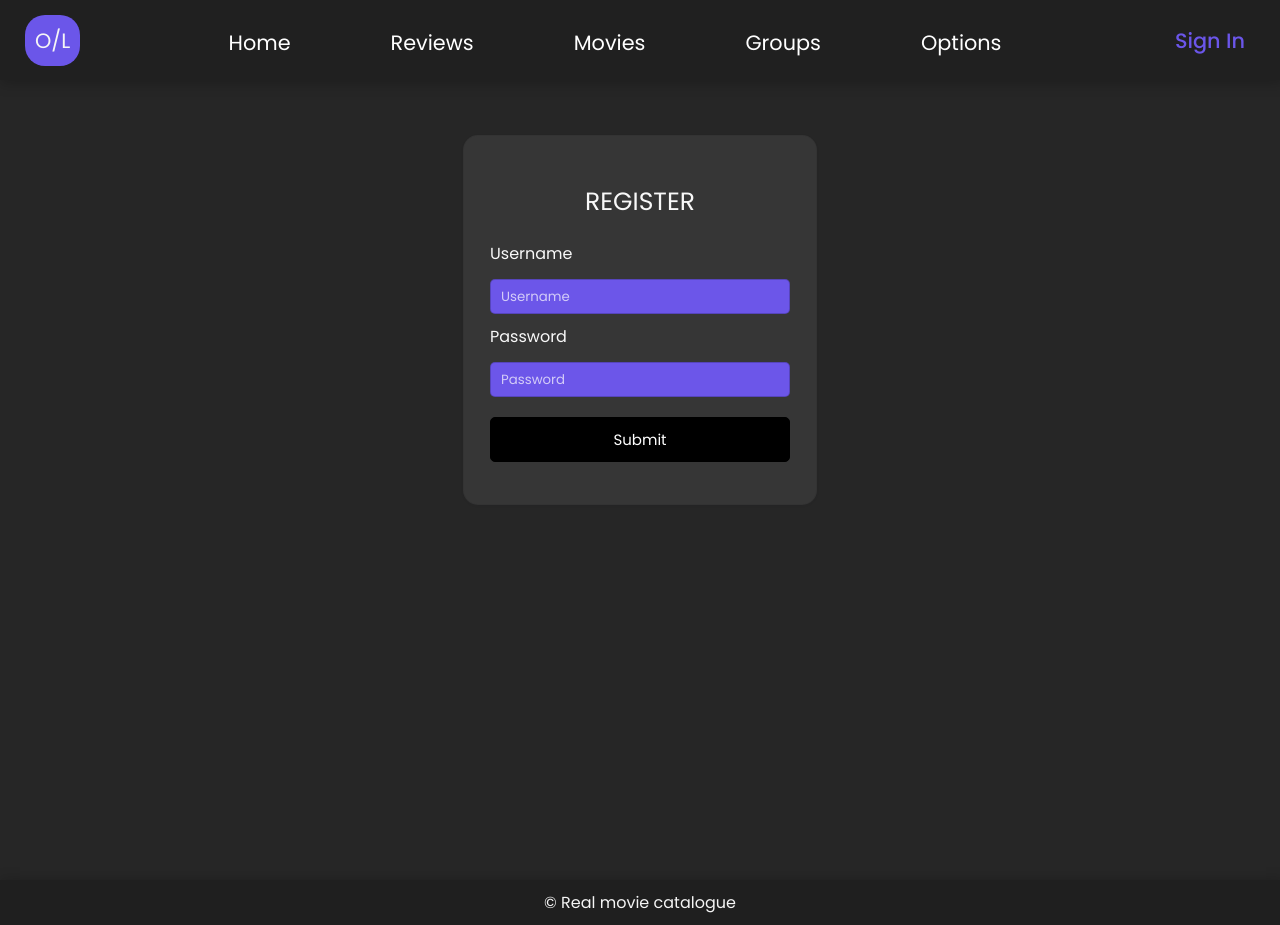
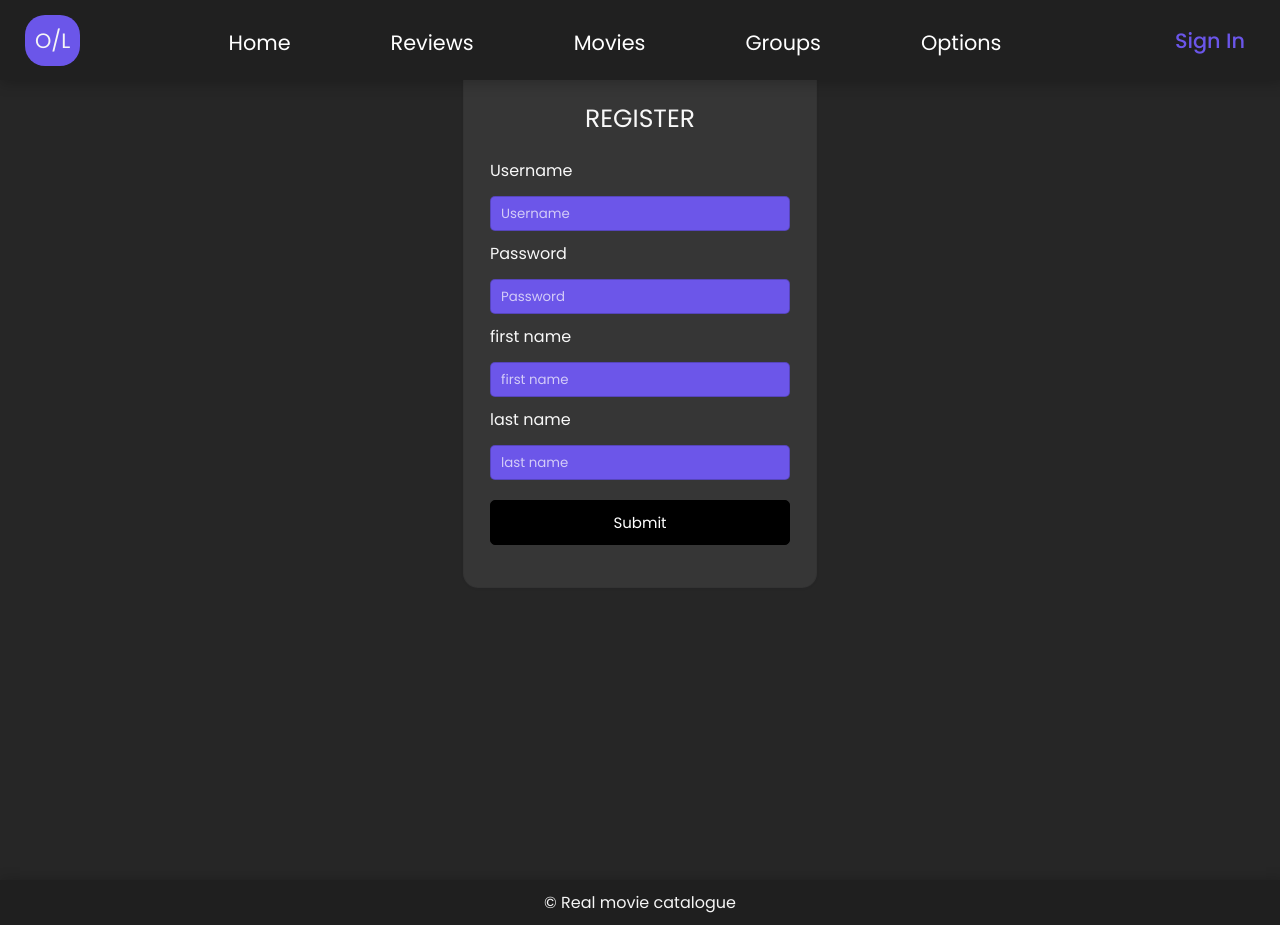
Before and after one commit to TVT22-11/Web-Project, a React (Create React App) app in the folder react-app/: page /SignUp in a window 1280 px wide. Built offline with nearby package versions, Linux system fonts and the light colour scheme.

Commit message:
Register update

```diff
--- a/react-app/package.json
+++ b/react-app/package.json
@@ -9,6 +9,7 @@
     "@testing-library/jest-dom": "^5.17.0",
     "@testing-library/react": "^13.4.0",
     "@testing-library/user-event": "^13.5.0",
+    "axios": "^1.6.2",
     "bootstrap": "^5.3.2",
     "moment-timezone": "^0.5.43",
     "react": "^18.2.0",
--- a/react-app/src/components/Login/Login.js
+++ b/react-app/src/components/Login/Login.js
@@ -1,4 +1,5 @@
 import React, { useState } from "react";
+import axios from "axios";
 import { useNavigate } from 'react-router-dom';
 import ReactDOM from "react-dom";
 import './Login.css';
--- a/react-app/src/components/Login/SignUp.js
+++ b/react-app/src/components/Login/SignUp.js
@@ -1,78 +1,121 @@
 import React, { useState } from "react";
-import { useNavigate } from 'react-router-dom';
+import axios from "axios";
+import { useNavigate } from "react-router-dom";
 import ReactDOM from "react-dom";
 
-import './Login.css';
+import "./Login.css";
 
 import "./SignUp.css";
 
-
 function SignUp() {
 
+  const navigate = useNavigate();
 
   // React States
   const [errorMessages, setErrorMessages] = useState({});
   const [isSubmitted, setIsSubmitted] = useState(false);
 
   // User Login info
-  const database = [
-    {
-      username: "user1",
-      password: "pass1",
-    },
-    {
-      username: "user2",
-      password: "pass2",
-    },
-  ];
+  const [state, setState] = useState({
+    username: "",
+    pw: "",
+    fname: "",
+    lname: ""
+  });
 
-  const errors = {
-    uname: "invalid username",
-    pass: "invalid password",
+  const handleChange = (e) => {
+    const value = e.target.value;
+    setState({
+      ...state,
+      [e.target.name]: value,
+    });
   };
 
-  const handleSubmit = (event) => {
-    //Prevent page reload
-    event.preventDefault();
+  const handleSubmit = (e) => {
+    e.preventDefault();
 
-    var { uname, pass } = document.forms[0];
-
-    // Find user login info
-    const userData = database.find((user) => user.username === uname.value);
-
-    // Compare user info
-    if (userData) {
-      if (userData.password !== pass.value) {
-        // Invalid password
-        setErrorMessages({ name: "pass", message: errors.pass });
-      } else {
-        setIsSubmitted(true);
-      }
-    } else {
-      // Username not found
-      setErrorMessages({ name: "uname", message: errors.uname });
-    }
+    const userData = {
+      username: state.username,
+      pw: state.pw,
+      fname: state.fname,
+      lname: state.lname
     };
 
-  // Generate JSX code for error message
-  const renderErrorMessage = (name) =>
-    name === errorMessages.name && (
-      <div className="error">{errorMessages.message}</div>
-    );
 
-  // JSX code for login form
+
+    axios.post("http://localhost:3001/auth/register", userData).then((response) => {
+      console.log(response.status, response.data);
+      setIsSubmitted(true);
+      navigate('/login');
+    })
+
+    .catch((error) => {
+      if (error.response) {
+        console.log(error.response);
+        console.log("Server responded with an error");
+      } else if (error.request) {
+        console.log("network error");
+      } else {
+        console.log(error);
+      }
+    });
+
+  }
+
+    // JSX code for SignUp form
     const renderForm = (
       <div className="form">
         <form onSubmit={handleSubmit}>
           <div className="input-container">
             <label>Username </label>
-          <input  className="input-color" placeholder="Username" type="text" name="uname" autoComplete="off" required />
-          {renderErrorMessage("uname")}
+            <input
+              className="input-color"
+              placeholder="Username"
+              type="text"
+              name="username"
+              value={state.username}
+              onChange={handleChange}
+              autoComplete="off"
+              required
+            />
+
           </div>
           <div className="input-container">
             <label>Password </label>
-          <input className="input-color" placeholder="Password" type="password" name="pass" required />
-          {renderErrorMessage("pass")}
+            <input
+              className="input-color"
+              placeholder="Password"
+              type="password"
+              name="pw"
+              value={state.pw}
+              onChange={handleChange}
+              required
+            />
+          </div>
+          <div className="input-container">
+            <label>first name </label>
+            <input
+              className="input-color"
+              placeholder="first name"
+              type="text"
+              name="fname"
+              value={state.fname}
+              onChange={handleChange}
+              required
+            />
+          </div>
+          <div className="input-container">
+            <label>last name </label>
+            <input
+              className="input-color"
+              placeholder="last name"
+              type="text"
+              name="lname"
+              value={state.lname}
+              onChange={handleChange}
+              required
+            />
+
           </div>
           <div className="button-container">
             <input type="submit" />
@@ -85,7 +128,7 @@ function SignUp() {
       <div className="app">
         <div className="login-form">
           <div className="title">REGISTER</div>
-        {isSubmitted ? <div>User is successfully logged in</div> : renderForm}
+          {isSubmitted ? <div>User is successfully registered</div> : renderForm}
         </div>
       </div>
     );
```
Also changed, not shown: 1 other file (tests, documents, lock files or other folders). Lines whose indentation alone changed are shown as unchanged.
